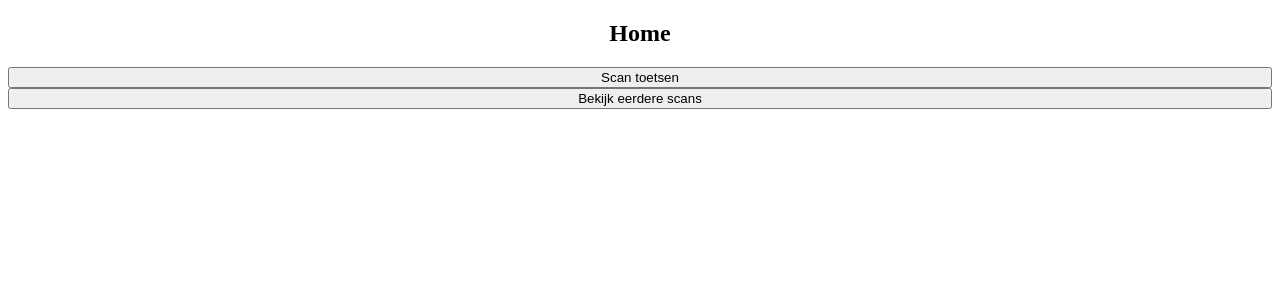
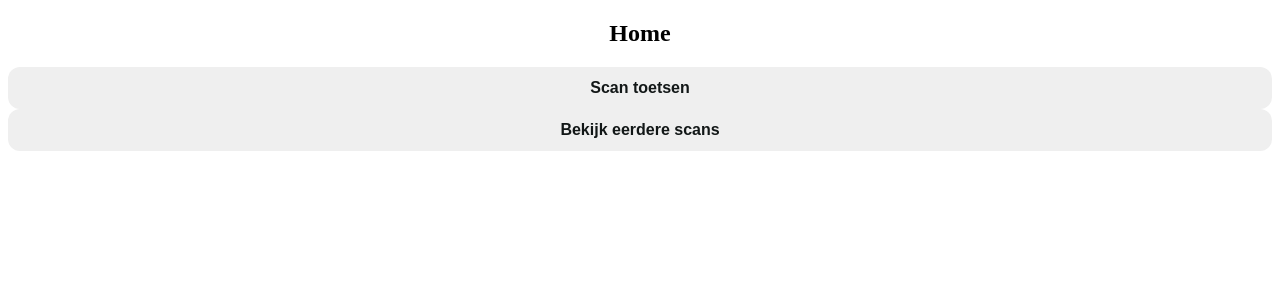
Before and after one commit to IdilGA/Zwijsen-app-v2, a Nuxt app: page / in a window 1280 px wide. Shown: the top 300 px of the page. Built offline with nearby package versions, Linux system fonts and the light colour scheme.

Commit message:
Add button styling

```diff
--- a/components/Button.vue
+++ b/components/Button.vue
@@ -5,7 +5,28 @@ const props = defineProps<{
 }>()
 </script>
 <template>
-    <button :class="type" :disabled="disabled">
+    <button :class="type" class="btn" :disabled="disabled">
         <slot></slot>
     </button>
 </template>
+<style lang="scss">
+.btn {
+    width: 100%;
+    padding: 12px;
+    color: var(--color-text);
+    font-weight: bold;
+    font-size: 16px;
+    border: none;
+    outline: none;
+    border-radius: 12px;
+    &.primary {
+        background-color: var(--color-primary);
+    }
+    &.secondary {
+        background-color: var(--color-secondary);
+    }
+    &.light {
+        background-color: var(--color-light);
+    }
+}
+</style>
```
